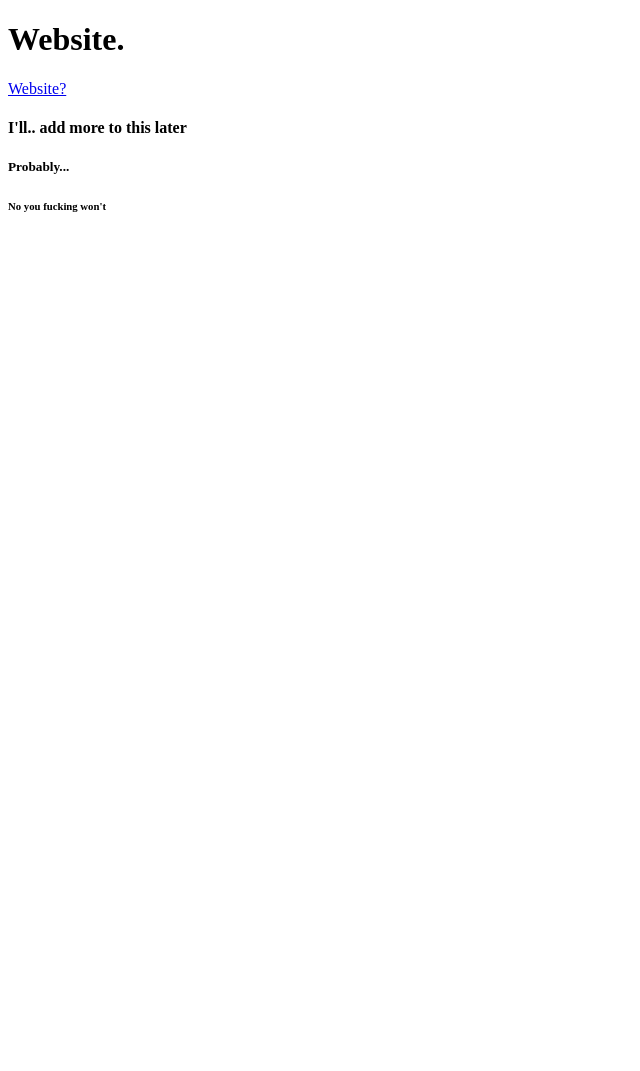
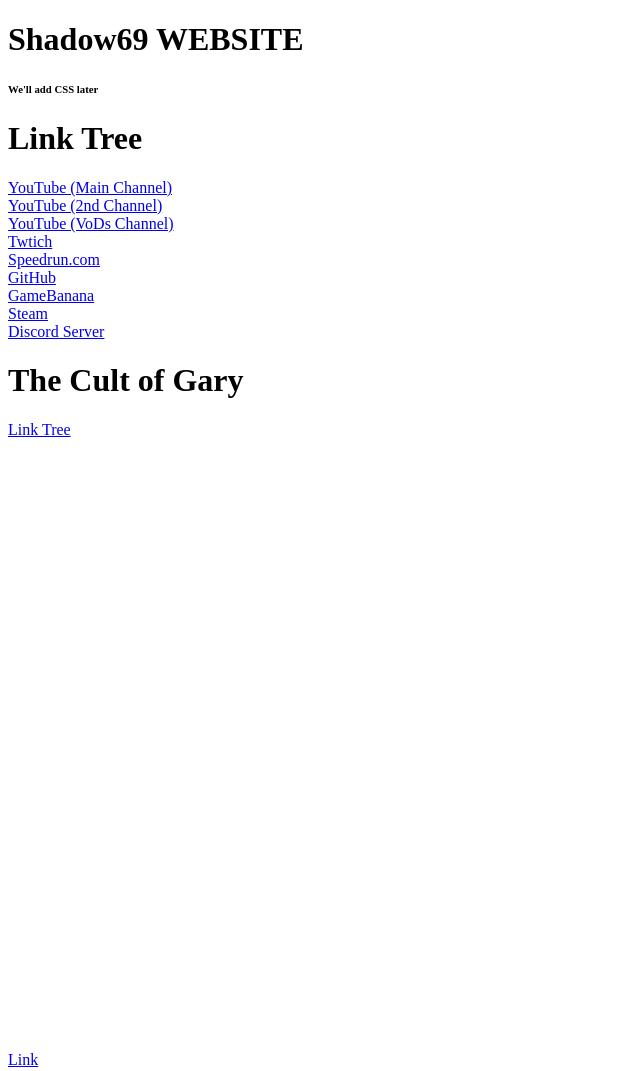
Before and after one commit to RealShadow69/RealShadow69.github.io, a plain HTML site: page index.html in a window 1280 px wide. Shown: the whole page, without its empty margins (0-640 px from the left). Before the commit the page ends 800 px from the top, so only its background shows below. Drawn offline with Linux system fonts and the light colour scheme.

Commit message:
Made page into a linktree

```diff
--- a/index.html
+++ b/index.html
@@ -4,10 +4,66 @@
         <title>Shads aweksome webs1te</title>
     </head>
     <body>
-        <h1>Website.</h1>
-        <a href="https://www.youtube.com/watch?v=dQw4w9WgXcQ" target="_blank">Website?</a>
-        <h4>I'll.. add more to this later</h4>
-        <h5>Probably...</h5>
-        <h6>No you fucking won't</h6>
+        <h1>Shadow69 WEBSITE</h1>
+        <h6>We'll add CSS later</h6>
+        <h1>Link Tree</h1>
+        <a href="https://www.youtube.com/@Shadow42069" target="_blank">YouTube (Main Channel)</a>
+        <br>
+        <a href="https://www.youtube.com/@Shimmer420" target="_blank">YouTube (2nd Channel)</a>
+        <br>
+        <a href="https://www.youtube.com/@Shadow69Vods" target="_blank">YouTube (VoDs Channel)</a>
+        <br>
+        <a href="https://www.twitch.tv/Shadow69TTV" target="_blank">Twtich</a>
+        <br>
+        <a href="https://www.speedrun.com/Shadow69" target="_blank">Speedrun.com</a>
+        <br>
+        <a href="https://www.github.com/RealShadow69" target="_blank">GitHub</a>
+        <br>
+        <a href="https://www.gamebanana.com/members/2855159" target="_blank">GameBanana</a>
+        <br>
+        <a href="https://www.steamcommunity.com/id/RealShadow69/" target="_blank">Steam</a>
+        <br>
+        <a href="https://www.discord.gg/dEWdwRNpeS" target="_blank">Discord Server</a>
+        <h1>The Cult of Gary</h1>
+        <a href="https://linktr.ee/thecultofgary" target="_blank">Link Tree</a>
+        <!--There is 100% a better way to do this
+        I'm just too lazy to look up how-->
+        <br>
+        <br>
+        <br>
+        <br>
+        <br>
+        <br>
+        <br>
+        <br>
+        <br>
+        <br>
+        <br>
+        <br>
+        <br>
+        <br>
+        <br>
+        <br>
+        <br>
+        <br>
+        <br>
+        <br>
+        <br>
+        <br>
+        <br>
+        <br>
+        <br>
+        <br>
+        <br>
+        <br>
+        <br>
+        <br>
+        <br>
+        <br>
+        <br>
+        <br>
+        <br>
+
+        <a href="https://www.youtube.com/watch?v=dQw4w9WgXcQ" target="_blank">Link</a>
     </body>
 </html>
```
